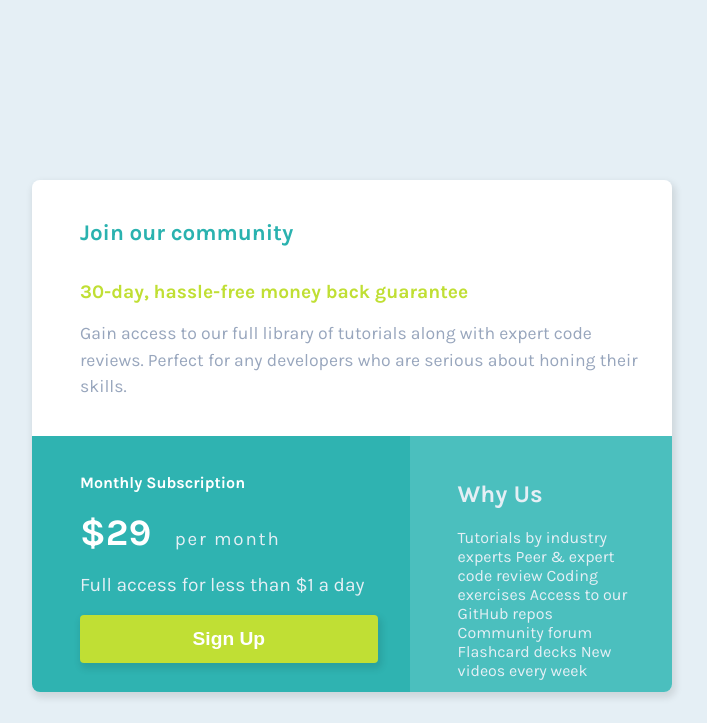
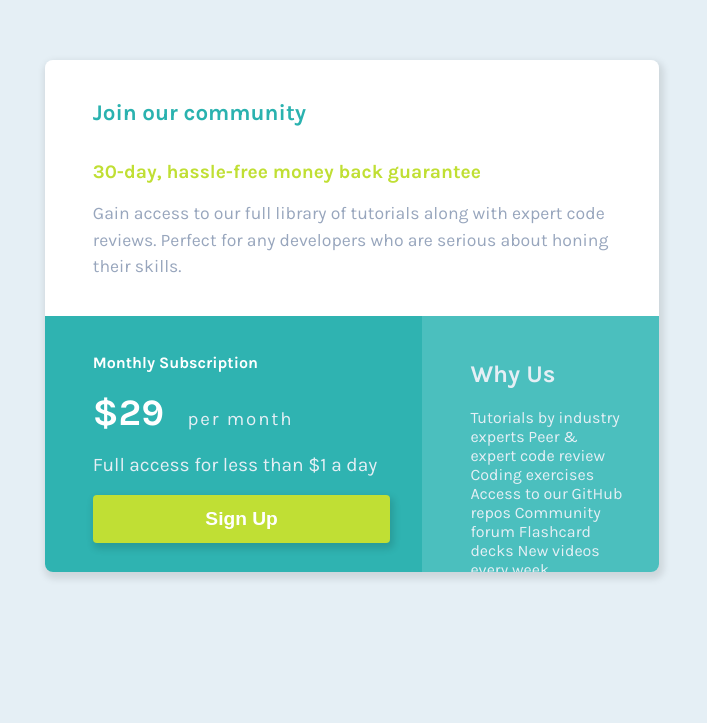
Before and after one commit to FaridJunior/single-price-grid-component-master, a plain HTML site: page index.html in a window 1280 px wide. Shown: the part 120-843 px from the top of the page, without its empty margins (288-995 px from the left). Drawn offline with Linux system fonts and the light colour scheme.

Commit message:
enhance ui

```diff
--- a/style.css
+++ b/style.css
@@ -21,8 +21,8 @@ body {
   font-family: "Karla", sans-serif;
 }
 .main {
-  width: 50%;
-  margin: 300px auto;
+  width: 48%;
+  margin: 180px auto;
   display: grid;
   grid-template-columns: 1fr 1fr;
   grid-template-areas:
@@ -31,7 +31,7 @@ body {
   grid-template-rows: 16em 16em;
   border-radius: 0.5em;
   overflow: hidden;
-  box-shadow: 2px 4px 7px 2px rgba(0, 0, 0, 0.101);
+  box-shadow: 2px 4px 7px 3px rgba(0, 0, 0, 0.101);
 }
 header {
   grid-area: header;
@@ -83,7 +83,7 @@ header p {
   background-color: var(--primary2brightyellow);
   border-radius: 4px;
   border: none;
-  box-shadow: 2px 4px 7px 2px rgba(0, 0, 0, 0.101);
+  box-shadow: 2px 4px 7px 2px rgba(0, 0, 0, 0.131);
 }
 .subscription button:focus {
   outline: none;
```
